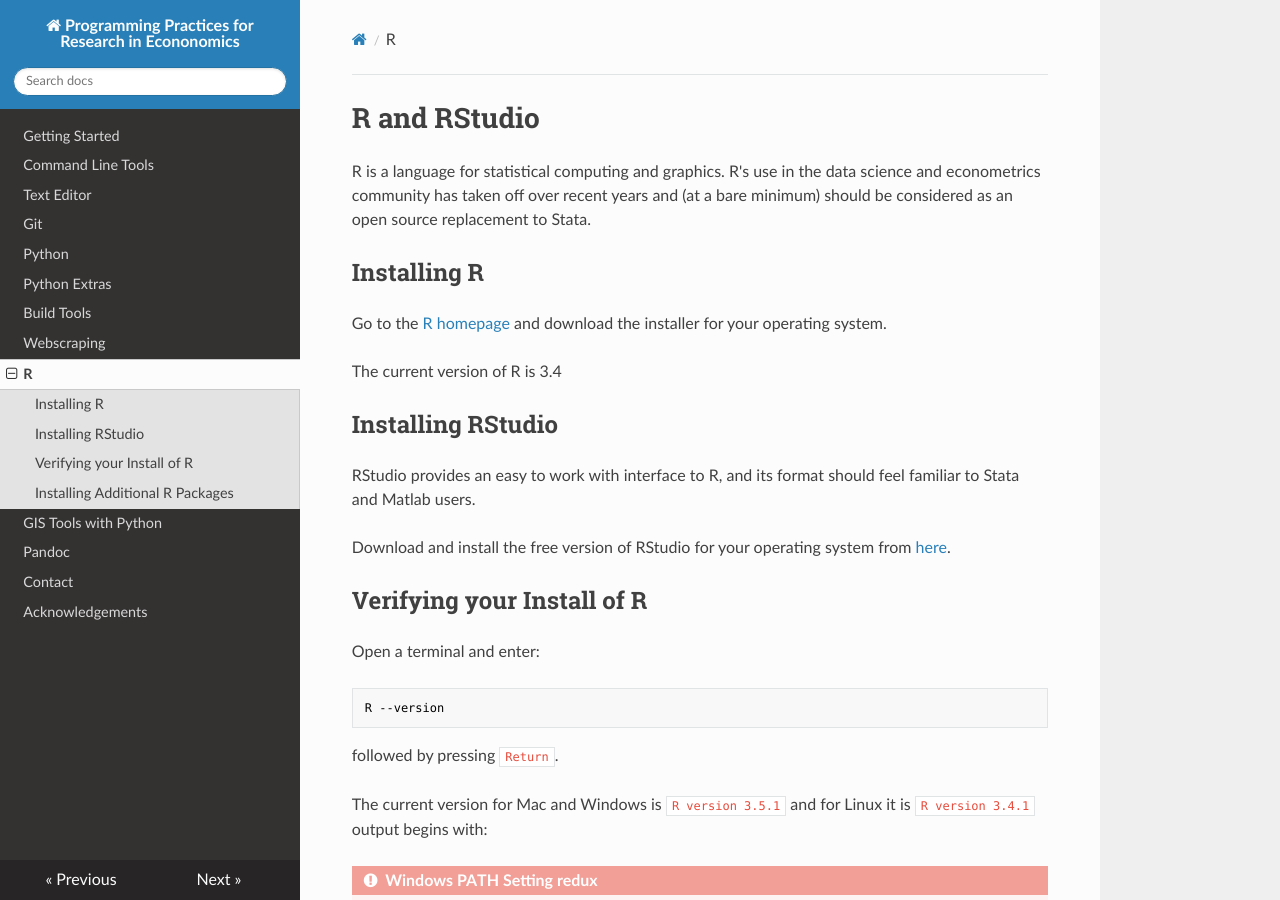
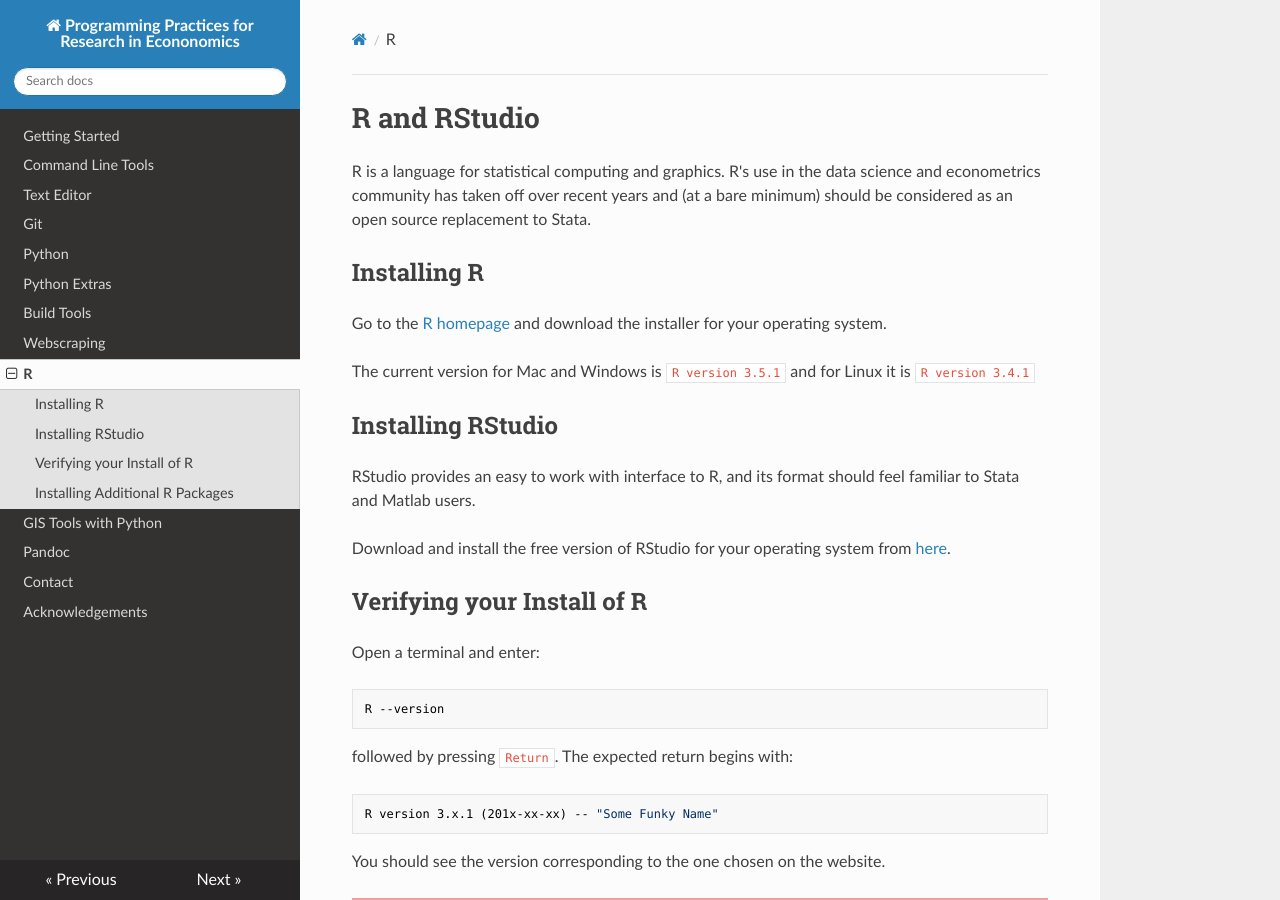
Before and after one commit to pp4rs/DEPRECATED-installation-guide, an MkDocs documentation site: the page built from docs/r.md, in a window 1280 px wide and 900 px high. Built offline with MkDocs 1.6.1, drawn with Linux system fonts in a browser that asks for light colours; nearby versions of some CDN libraries; old or Windows-style settings are respelled for this version of MkDocs.

Commit message:
R: Added correct version numbers for all systems

````diff
--- a/docs/r.md
+++ b/docs/r.md
@@ -7,7 +7,7 @@
 
 Go to the [R homepage](https://cran.r-project.org/) and download the installer for your operating system.
 
-The current version of R is 3.4
+The current version for Mac and Windows is `R version 3.5.1` and for Linux it is `R version 3.4.1`
 
 ## Installing RStudio
 
@@ -23,9 +23,13 @@
 R --version
 ```
 
-followed by pressing `Return`.
+followed by pressing `Return`. The expected return begins with:
 
-The current version for Mac and Windows is `R version 3.5.1` and for Linux it is `R version 3.4.1` output begins with:
+```bash
+R version 3.x.1 (201x-xx-xx) -- "Some Funky Name"
+```
+
+You should see the version corresponding to the one chosen on the website.
 
 !!! danger " Windows PATH Setting redux"
     If you want R available from the command line (it is by default for Mac and Linux), we again need to update our PATH settings.
````
